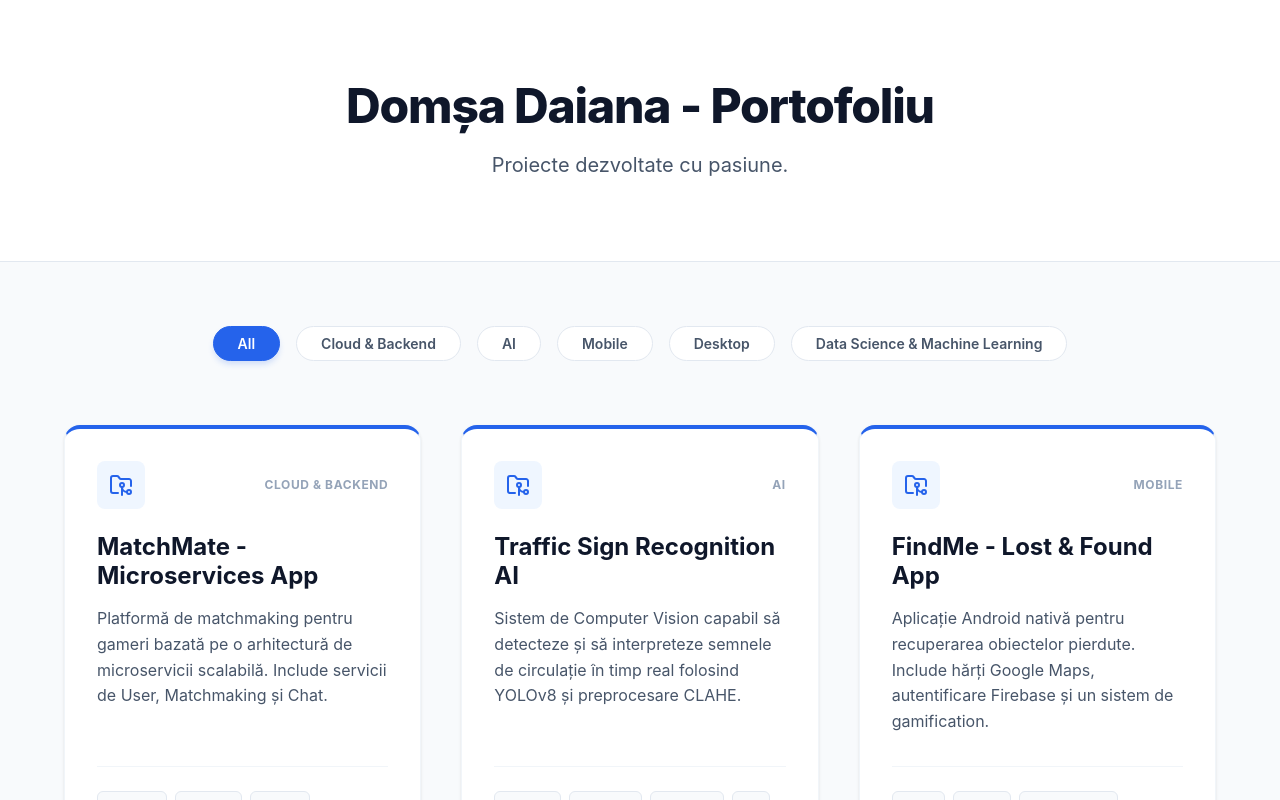
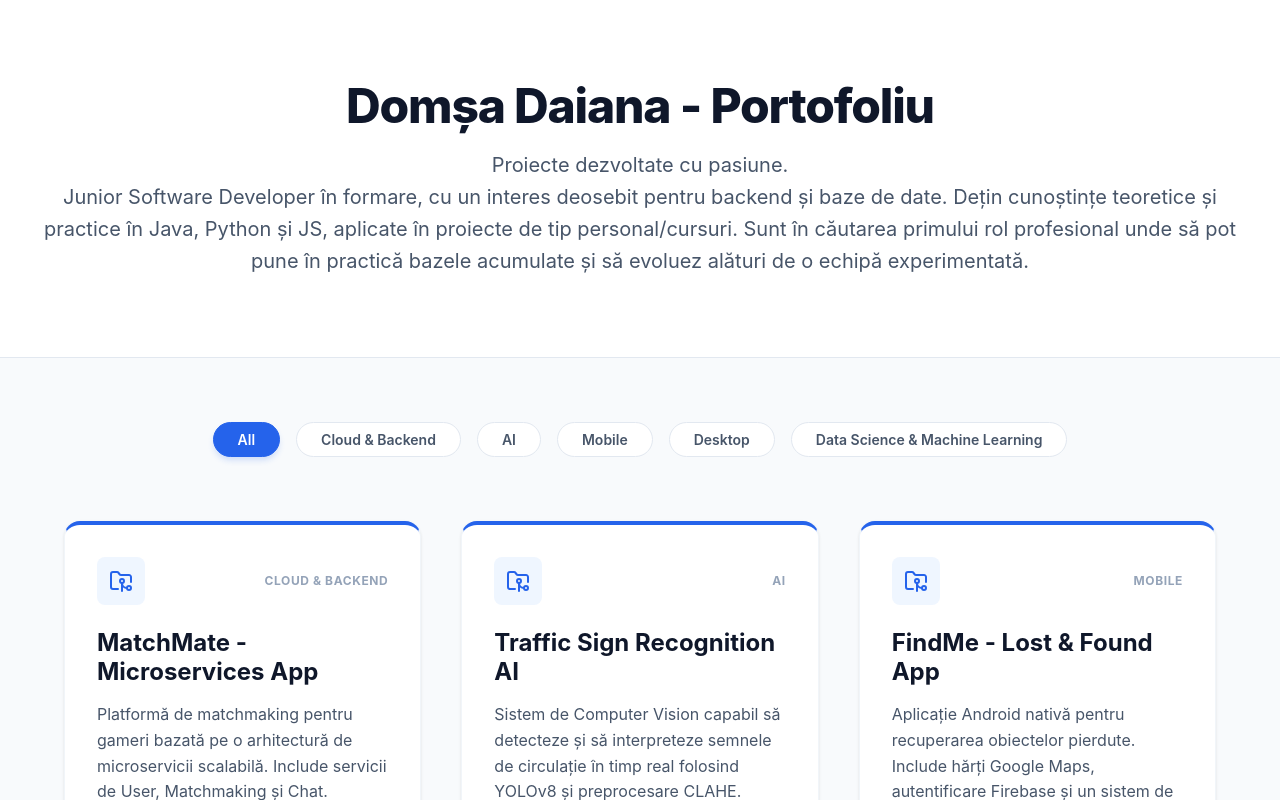
Before and after one commit to nkororo/nkororo.github.io, a React (Vite) app: page / in a window 1280 px wide. Shown: the top 800 px of the page. Built offline with nearby package versions, Linux system fonts and the light colour scheme.

Commit message:
Update App.jsx

```diff
--- a/src/App.jsx
+++ b/src/App.jsx
@@ -21,6 +21,9 @@ function App() {
           <h1>Domșa Daiana - Portofoliu</h1>
           <p>
             Proiecte dezvoltate cu pasiune.
+          </p>
+          <p>
+            Junior Software Developer în formare, cu un interes deosebit pentru backend și baze de date. Dețin cunoștințe teoretice și practice în Java, Python și JS, aplicate în proiecte de tip personal/cursuri. Sunt în căutarea primului rol profesional unde să pot pune în practică bazele acumulate și să evoluez alături de o echipă experimentată.
           </p>
         </div>
       </header>
```
